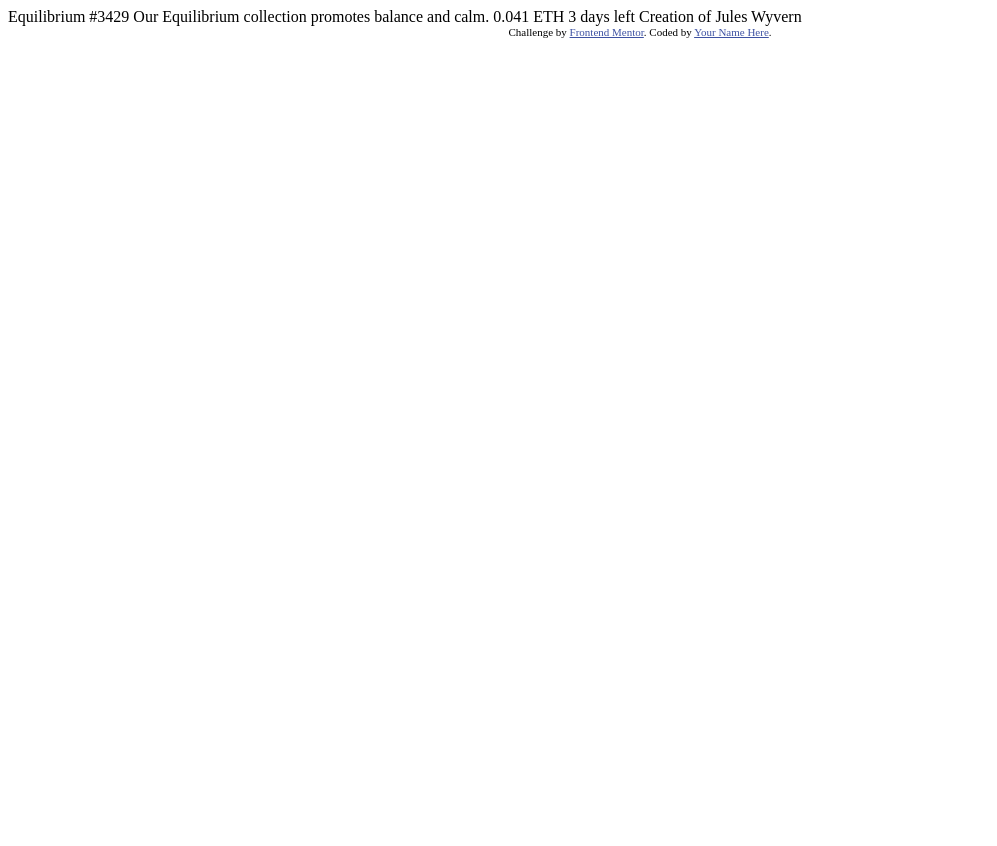
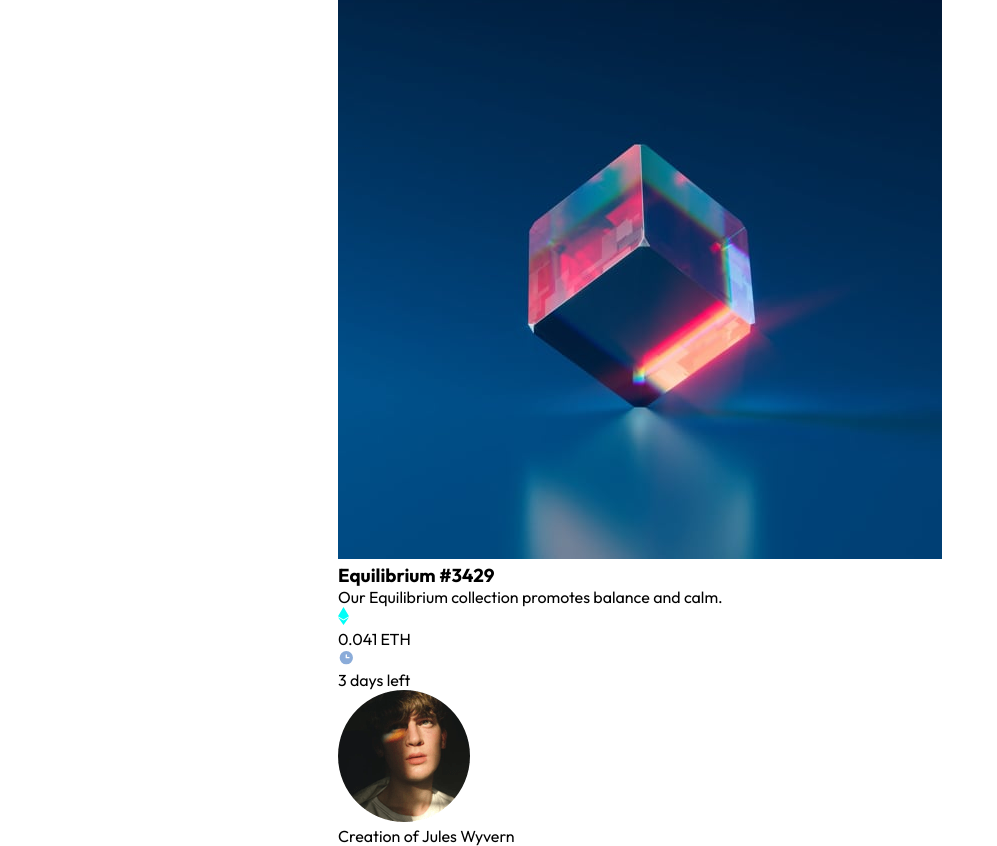
Before and after one commit to niiquash/nft-preview-card-component-main, a plain HTML site: page index.html in a window 1280 px wide. Shown: the whole page, without its empty margins (0-997 px from the left). Before the commit the page ends 800 px from the top, so only its background shows below. Drawn offline with Linux system fonts and the light colour scheme.

Commit message:
HTML for project and general styling

```diff
--- a/index.html
+++ b/index.html
@@ -1,33 +1,73 @@
-<!DOCTYPE html>
+<!doctype html>
 <html lang="en">
-<head>
-  <meta charset="UTF-8">
-  <meta name="viewport" content="width=device-width, initial-scale=1.0"> <!-- displays site properly based on user's device -->
+  <head>
+    <meta charset="UTF-8" />
+    <meta name="viewport" content="width=device-width, initial-scale=1.0" />
+    <!-- displays site properly based on user's device -->
 
-  <link rel="icon" type="image/png" sizes="32x32" href="./images/favicon-32x32.png">
-
-  <title>Frontend Mentor | NFT preview card component</title>
-
-  <!-- Feel free to remove these styles or customise in your own stylesheet 👍 -->
-  <style>
-    .attribution { font-size: 11px; text-align: center; }
-    .attribution a { color: hsl(228, 45%, 44%); }
-  </style>
-</head>
-<body>
-
-  Equilibrium #3429
-
-  Our Equilibrium collection promotes balance and calm.
-
-  0.041 ETH
-  3 days left
-
-  Creation of Jules Wyvern
-
-  <div class="attribution">
-    Challenge by <a href="https://www.frontendmentor.io?ref=challenge" target="_blank">Frontend Mentor</a>.
-    Coded by <a href="#">Your Name Here</a>.
-  </div>
-</body>
+    <link
+      rel="icon"
+      type="image/png"
+      sizes="32x32"
+      href="./images/favicon-32x32.png"
+    />
+    <link rel="stylesheet" href="styles/style.css" />
+    <link rel="preconnect" href="https://fonts.googleapis.com" />
+    <link rel="preconnect" href="https://fonts.gstatic.com" crossorigin />
+    <link
+      href="https://fonts.googleapis.com/css2?family=Outfit:wght@100..900&display=swap"
+      rel="stylesheet"
+    />
+    <title>NFT preview card component</title>
+  </head>
+  <body>
+    <main>
+      <div class="card-content">
+        <section class="card-image-container">
+          <img src="images/image-equilibrium.jpg" alt="Image of Ethereum NFT" />
+        </section>
+        <section class="card-details-container">
+          <article class="card-details">
+            <div class="card-details-name-description-price">
+              <div class="card-details-name-container">
+                <h1>Equilibrium #3429</h1>
+              </div>
+              <div class="card-details-description-container">
+                <p>Our Equilibrium collection promotes balance and calm.</p>
+              </div>
+              <div class="card-details-price-days-container">
+                <div class="card-details-price-container">
+                  <div class="price-icon-container">
+                    <img
+                      src="images/icon-ethereum.svg"
+                      alt="Icon of Ethereum"
+                    />
+                  </div>
+                  <div class="price-container">
+                    <p>0.041 ETH</p>
+                  </div>
+                </div>
+                <div class="card-details-days-container">
+                  <div class="days-icon-container">
+                    <img src="images/icon-clock.svg" alt="Clock Icon" />
+                  </div>
+                  <div class="days-container">
+                    <p>3 days left</p>
+                  </div>
+                </div>
+              </div>
+            </div>
+            <div class="card-details-author">
+              <div class="author-image-container">
+                <img src="images/image-avatar.png" alt="Avatar image" />
+              </div>
+              <div class="author-name">
+                <span>Creation of </span>Jules Wyvern
+              </div>
+            </div>
+          </article>
+        </section>
+      </div>
+    </main>
+  </body>
 </html>
--- /dev/null
+++ b/styles/style.css
@@ -0,0 +1,13 @@
+* {
+  margin: 0;
+  padding: 0;
+  box-sizing: border-box;
+}
+
+body {
+  height: 100vh;
+  display: flex;
+  align-items: center;
+  justify-content: center;
+  font-family: "Outfit", sans-serif;
+}
```
